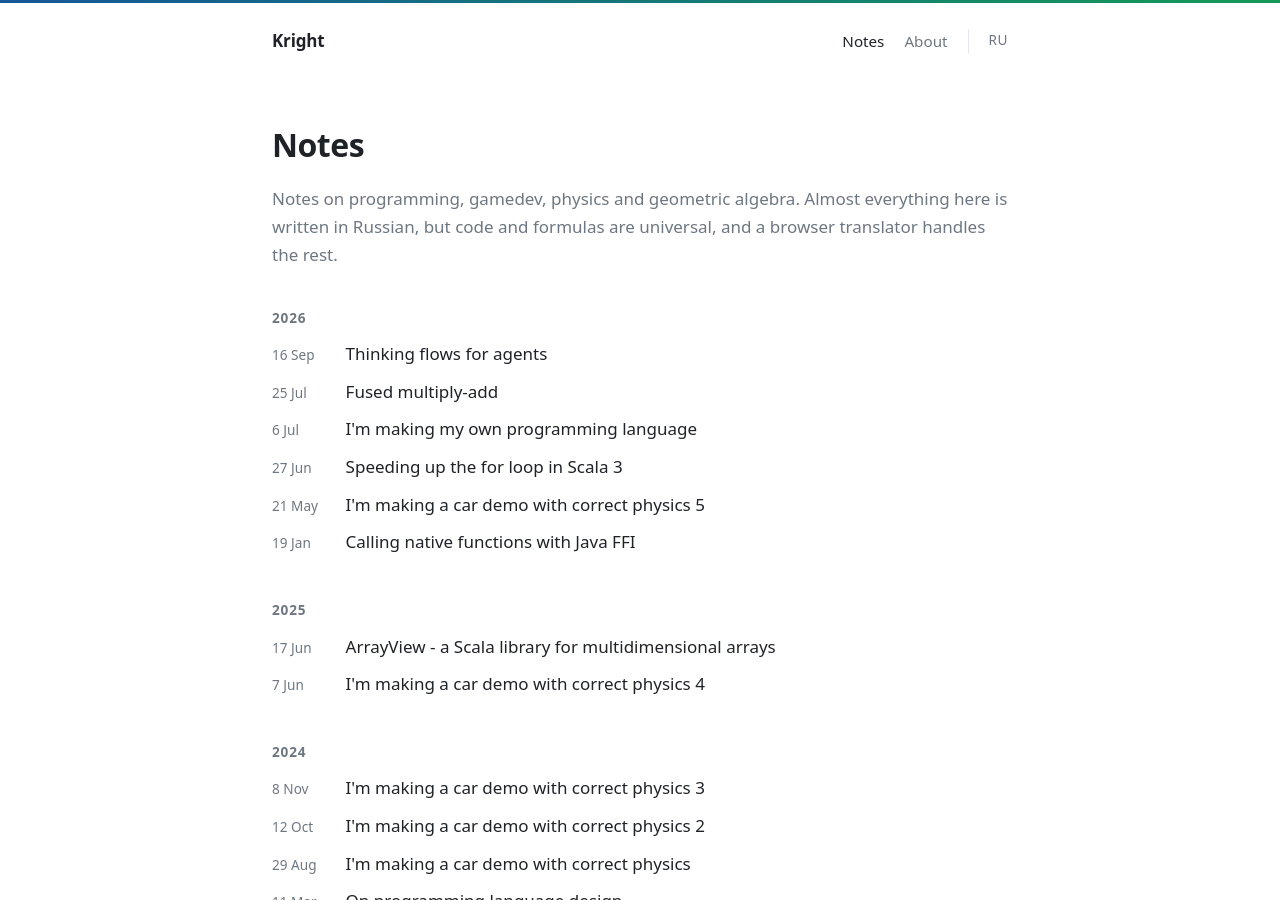
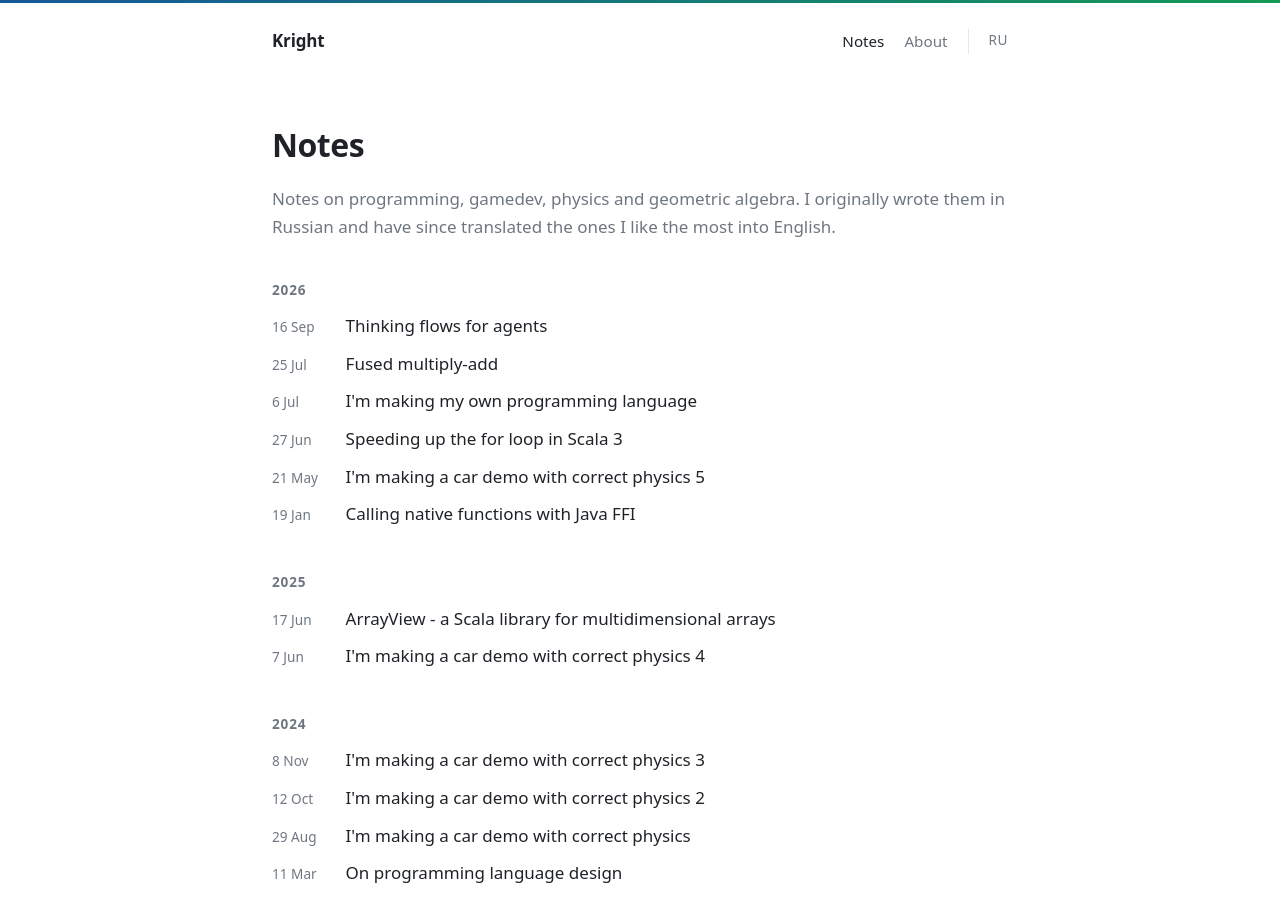
Before and after one commit to Kright/kright.github.io, a Jekyll site: the page built from en/index.html, in a window 1280 px wide and 900 px high. Built offline with Jekyll 4.4.1, drawn with Linux system fonts in a browser that asks for light colours.

Commit message:
update index

```diff
--- a/en/index.html
+++ b/en/index.html
@@ -6,6 +6,6 @@ description: "My notes on programming, gamedev and geometric algebra"
 ref: home
 ---
 
-<p class="lead">Notes on programming, gamedev, physics and geometric algebra. Almost everything here is written in Russian, but code and formulas are universal, and a browser translator handles the rest.</p>
+<p class="lead">Notes on programming, gamedev, physics and geometric algebra. I originally wrote them in Russian and have since translated the ones I like the most into English.</p>
 
 {% include notes.html lang="en" %}
```
